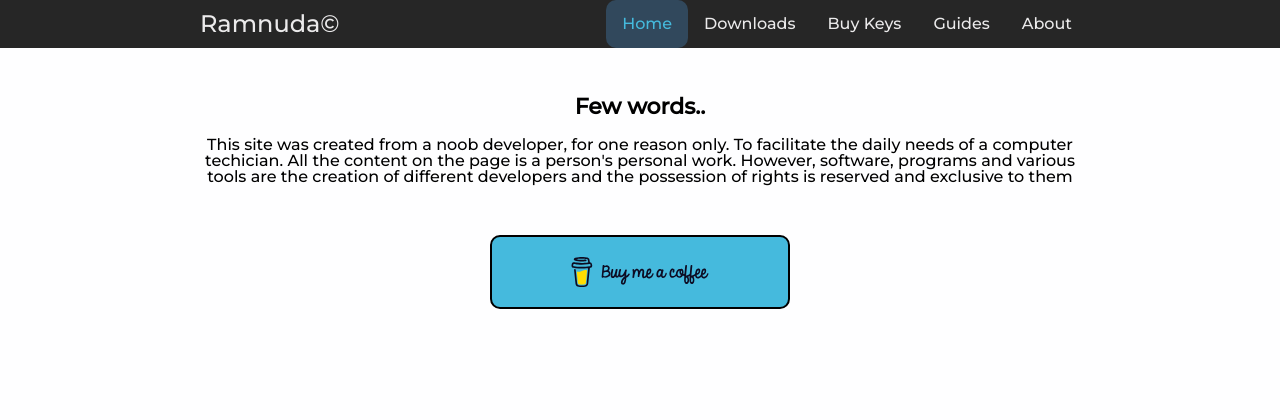
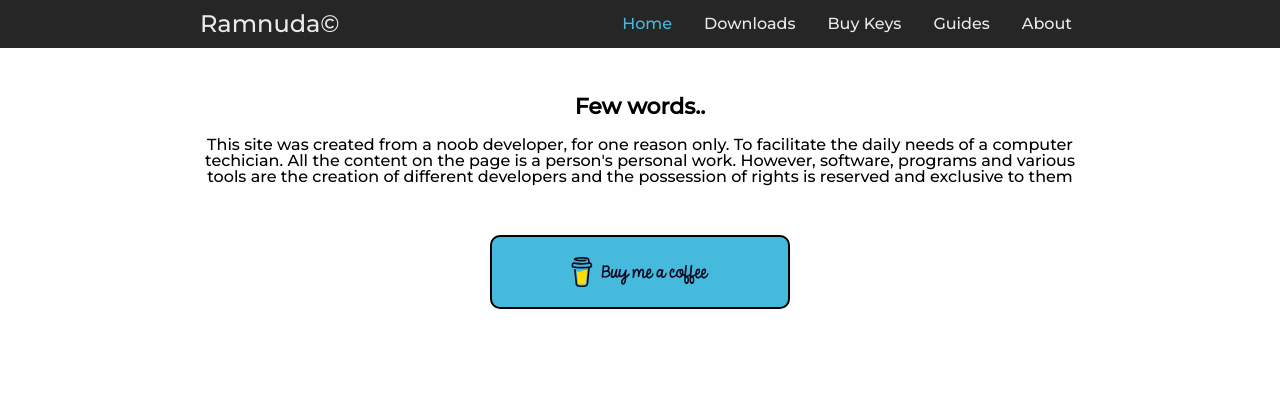
Before and after one commit to sabicera/site, a PHP site: page /about.html in a window 1280 px wide, with the pointer over the restyled element. Shown: the top 420 px of the page. Run offline with PHP 8.4, Linux system fonts and the light colour scheme; some libraries are stand-ins or nearby versions.

Commit message:
Update style.css

```diff
--- a/css/style.css
+++ b/css/style.css
@@ -72,8 +72,6 @@ body {
 
 .navbar-links li a:hover {
     color: var(--hover_blue);
-    background-color: #31485c;
-    border-radius: 10px;
 }
 
 .toggle-button {
```
